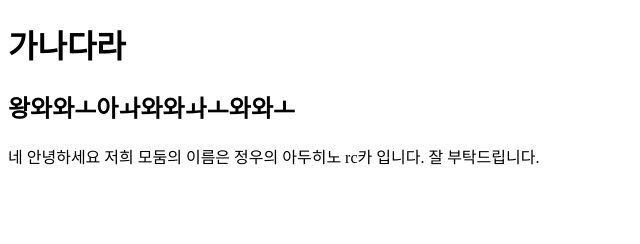
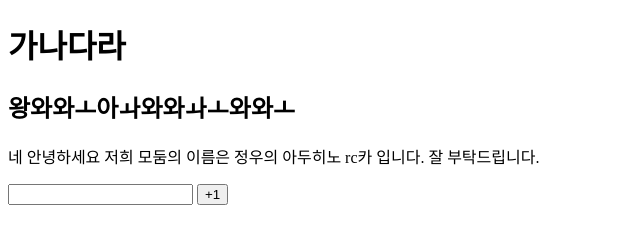
Before and after one commit to sleepy22222/2024-project, a plain HTML site: page 테스트.html in a window 1280 px wide. Shown: the whole page, without its empty margins (0-640 px from the left). Drawn offline with Linux system fonts and the light colour scheme.

Commit message:
내용 추가

```diff
--- a/테스트.html
+++ b/테스트.html
@@ -10,5 +10,7 @@
     <h2>왕와와ㅗ아ㅘ와와ㅘㅗ와와ㅗ</h2>
     <p>네 안녕하세요 저희 모둠의 이름은 정우의 아두히노 rc카 입니다. 잘 부탁드립니다.
     </p>
+    <input type="text">
+    <button>+1</button>
 </body>
 </html>
```
